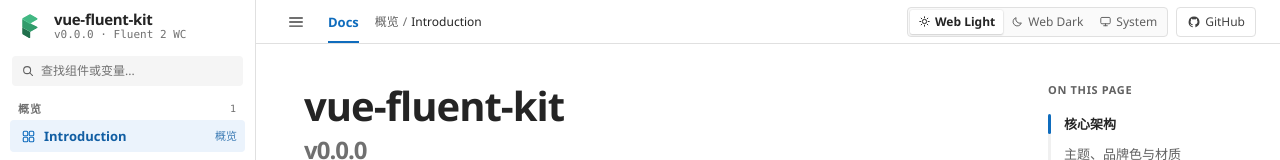
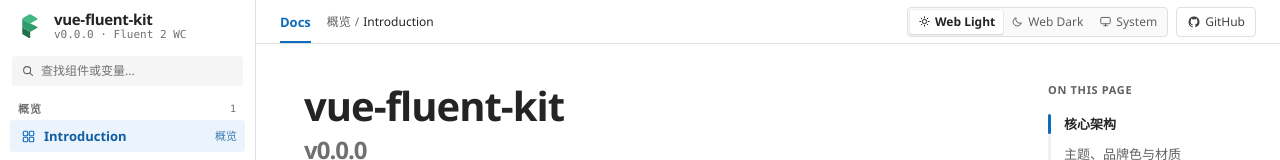
Before and after one commit to yysubs/vue-fluent-kit, a Vue app: page / in a window 1280 px wide. Shown: the top 160 px of the page. Built offline with nearby package versions, Linux system fonts and the light colour scheme.

Commit message:
fix: hide mobile menu button and backdrop on desktop

```diff
--- a/src/demo/styles.css
+++ b/src/demo/styles.css
@@ -246,6 +246,7 @@ body {
 }
 
 .demo-backdrop {
+  display: none;
   position: fixed;
   inset: 0;
   z-index: calc(var(--zIndexOverlay, 1000) - 1);
@@ -290,7 +291,7 @@ body {
   height: 100%;
 }
 
-.demo-topbar__menu-btn {
+.demo-topbar .demo-topbar__menu-btn {
   display: none;
 }
 
@@ -1709,6 +1710,10 @@ body {
 }
 
 @media (max-width: 960px) {
+  .demo-backdrop {
+    display: block;
+  }
+
   .demo-sidebar {
     transform: translateX(-100%);
     box-shadow: var(--shadow28);
@@ -1726,7 +1731,7 @@ body {
     padding: 0 var(--spacingHorizontalL);
   }
 
-  .demo-topbar__menu-btn {
+  .demo-topbar .demo-topbar__menu-btn {
     display: inline-flex;
   }
 
```
